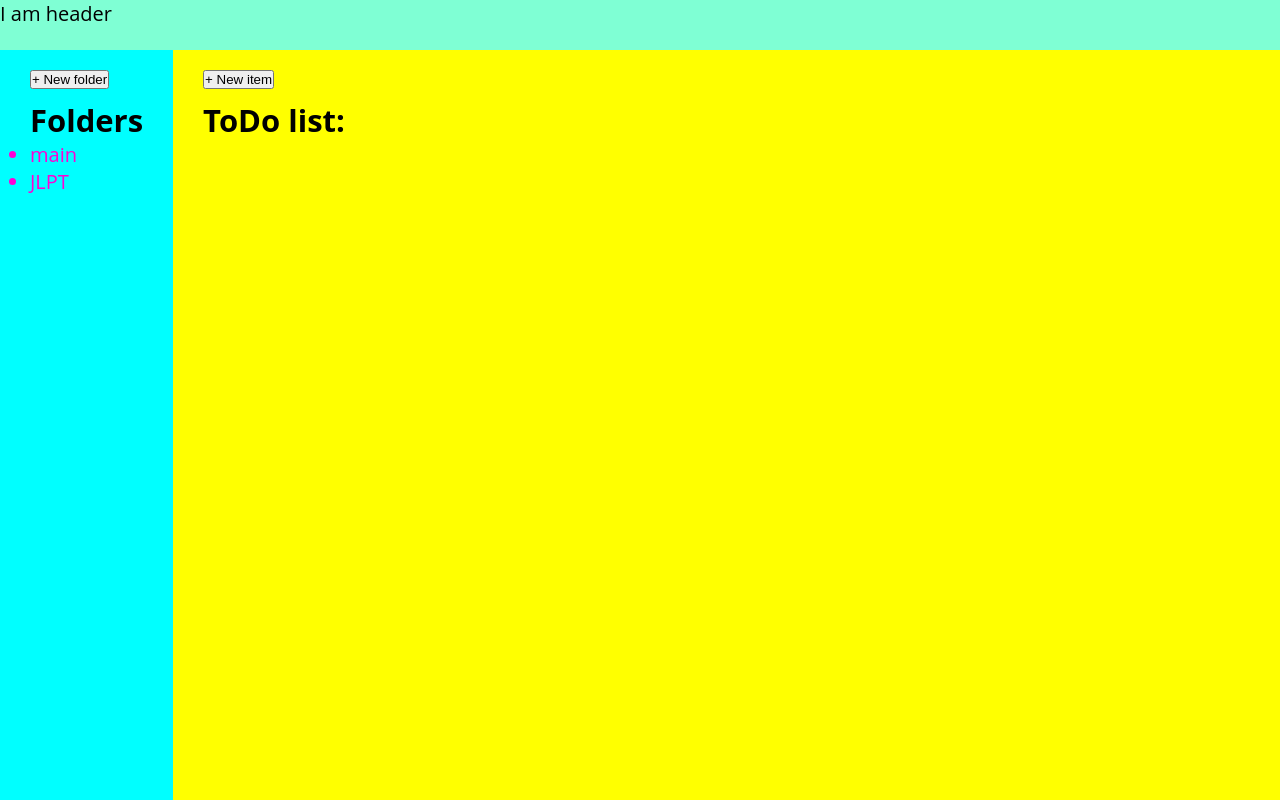
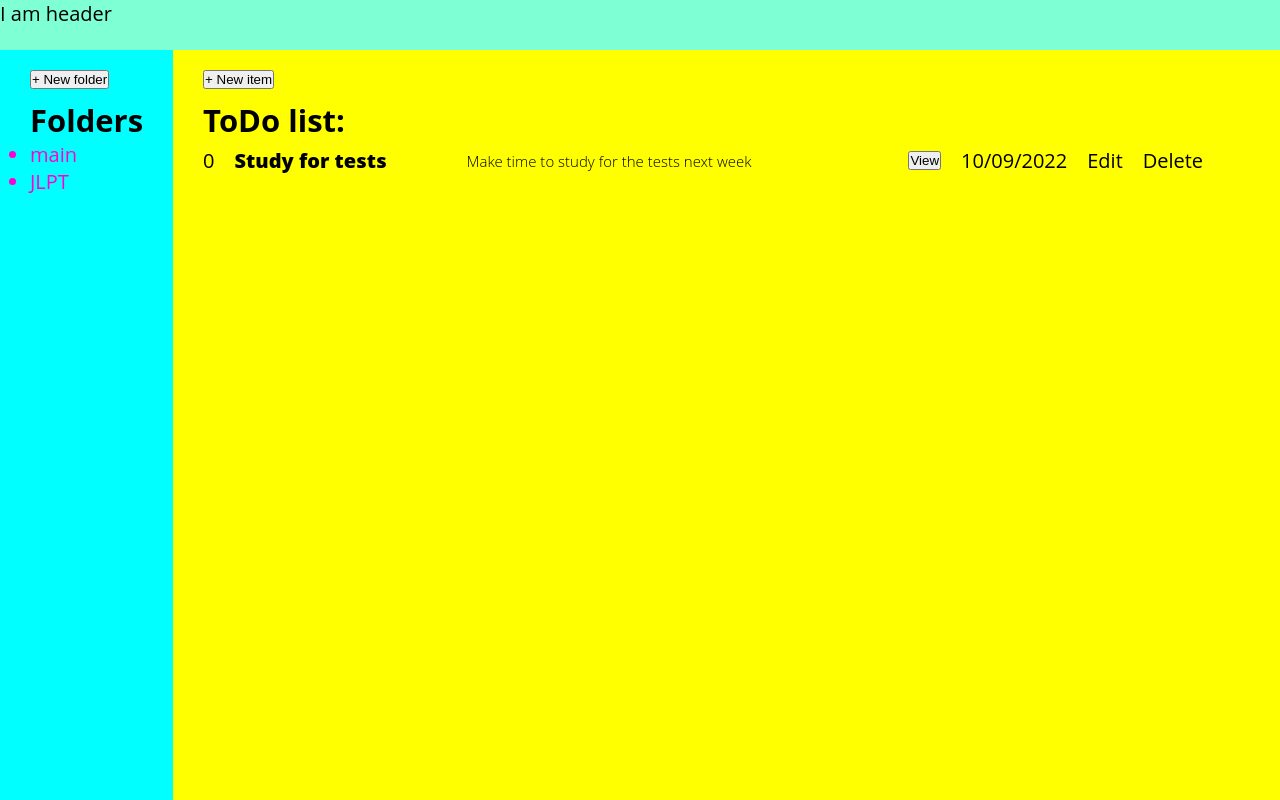
Before and after one commit to Conor-Dunne/Todo-List, a website built with webpack: page src/template.html in a window 1280 px wide. Built offline with nearby package versions, Linux system fonts and the light colour scheme.

Commit message:
Add HTML template for list item

```diff
--- a/src/index.js
+++ b/src/index.js
@@ -1,7 +1,7 @@
 import "./styles.css";
 import displayFolders from "./foldersDom";
 import displayTodoList from "./itemsListDom";
-import {addToDoItem,editNote,deleteNote,addNewFolder,deleteFolder, showNewFolderModal, closeModal} from "./controls";
+import { addToDoItem, editNote, deleteNote, addNewFolder, deleteFolder, showNewFolderModal, closeModal } from "./controls";
 import { hitEnterToSubmit, addGlobalEventListener } from "./helperFunctions";
 
 
@@ -27,7 +27,7 @@ displayFolders(folders);
 
 
 // Display folder list dynamically
-addGlobalEventListener("click", ".folders", (el) => displayTodoList(folders[el.target.textContent])  )
+addGlobalEventListener("click", ".folders", (el) => displayTodoList(folders[el.target.textContent]))
 
 //Open module form for adding new folder
 const newFolderBtn = document.querySelector("#add-folder");
--- a/src/styles.css
+++ b/src/styles.css
@@ -1,4 +1,6 @@
-*, ::before, ::after {
+*,
+::before,
+::after {
     margin: 0;
     padding: 0;
     box-sizing: border-box;
@@ -11,8 +13,8 @@ html {
 
 body {
     min-height: 100%;
-    color:black;
-    font-family: Open Sans,Helvetica Neue,Helvetica,Arial,sans-serif;
+    color: black;
+    font-family: Open Sans, Helvetica Neue, Helvetica, Arial, sans-serif;
 }
 
 h1 {
@@ -68,7 +70,8 @@ footer {
 }
 
 button {
-    margin: 10px 0;;
+    margin: 10px 0;
+    ;
 }
 
 .click-item:hover,
@@ -94,7 +97,8 @@ button {
     position: fixed;
     left: 0;
     top: 0;
-    width: 100%; /* Full width */
+    width: 100%;
+    /* Full width */
     height: 100%;
     background-color: #000000c9;
     font-size: 3rem;
@@ -112,3 +116,38 @@ button {
     height: 20vh;
     width: 80%;
 }
+
+.list-content {
+    max-width: 1000px;
+}
+
+.list-item {
+    display: flex;
+    align-items: center;
+    justify-content: space-between;
+    gap: 10px;
+}
+
+.left-col,
+.righ-col {
+    display: flex;
+    align-items: center;
+    gap: 20px;
+}
+
+.description,
+.title {
+    text-overflow: ellipsis;
+    white-space: nowrap;
+    overflow: hidden;
+}
+
+.title {
+    font-weight: 800;
+}
+
+.description {
+    font-weight: 100;
+    font-size: 1.5rem;
+    margin-left: 60px;
+}
--- a/src/template.html
+++ b/src/template.html
@@ -21,7 +21,21 @@
                 + New item
             </button>
             <h1>ToDo list:</h1>
-            <div class="list-content"></div>
+            <div class="list-content">
+                <div class="list-item flex flex-row-centered">
+                    <div class="left-col flex flex-row-centered">
+                        <div class="checkbox">0</div>
+                        <div class="title">Study for tests</div>
+                        <div class="description">Make time to study for the tests next week</div>
+                    </div>
+                    <div class="righ-col">
+                        <button>View</button>
+                        <div class="date">10/09/2022</div>
+                        <div class="edit">Edit</div>
+                        <div class="delete">Delete</div>
+                    </div>
+                </div>
+            </div>
         </div>
     </div>
     <div class="hide-content" id="add-folder-module">
```
Also changed, not shown: src/controls.js (+4 -4 lines), dist/bundle93597e79dc05d04e38bb.js, dist/index.html. Lines whose indentation alone changed are shown as unchanged.
